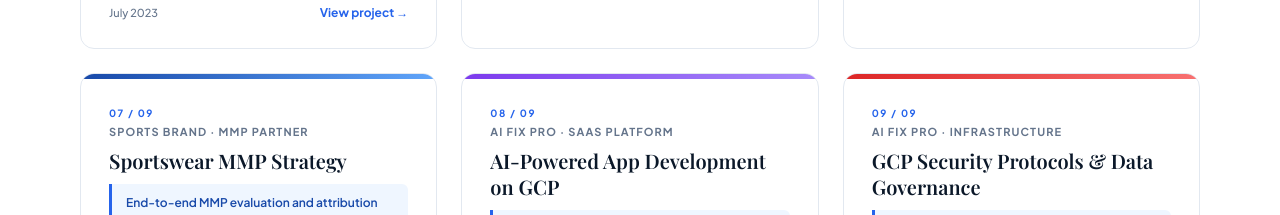
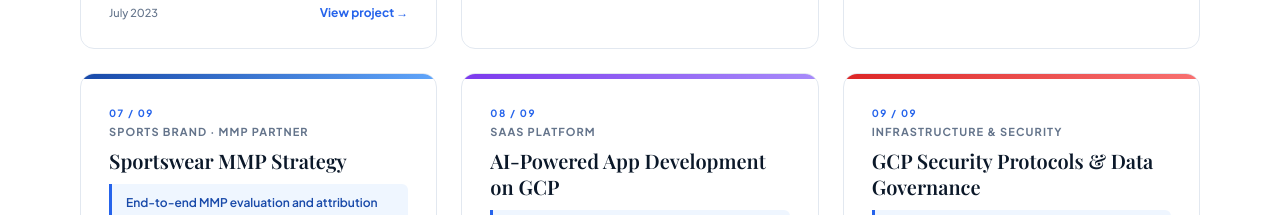
Before and after one commit to fixaipro/Rahul-portfolio, a plain HTML site: page index.html in a window 1280 px wide. Shown: the part 2940-3155 px from the top of the page. Drawn offline with nearby package versions, Linux system fonts and the light colour scheme; a web font is replaced by a local one.

Commit message:
Update index.html

```diff
--- a/index.html
+++ b/index.html
@@ -384,7 +384,7 @@
       <div class="proj-card-top" style="background:linear-gradient(90deg,#7C3AED,#A78BFA)"></div>
       <div class="proj-card-body">
         <div class="proj-num">08 / 09</div>
-        <div class="proj-client">AI Fix Pro · SaaS Platform</div>
+        <div class="proj-client">SaaS Platform</div>
         <h3 class="proj-title">AI-Powered App Development on GCP</h3>
         <div class="proj-highlight">Fully automated multi-tenant SaaS — offline, voice, SMS, web &amp; WhatsApp booking.</div>
         <p class="proj-desc">Full-stack AI SaaS platform built on GCP Cloud Run — multi-tenant architecture serving optician, garage and retail clients. Features voice AI booking, WhatsApp automation, SMS confirmations, website chatbot, reporting dashboards and pipeline management. React frontend · Flask/SQLAlchemy backend · PostgreSQL · Cloud Run.</p>
@@ -396,7 +396,7 @@
       <div class="proj-card-top" style="background:linear-gradient(90deg,#DC2626,#F87171)"></div>
       <div class="proj-card-body">
         <div class="proj-num">09 / 09</div>
-        <div class="proj-client">AI Fix Pro · Infrastructure</div>
+        <div class="proj-client">Infrastructure & Security</div>
         <h3 class="proj-title">GCP Security Protocols &amp; Data Governance</h3>
         <div class="proj-highlight">Enterprise-grade security architecture on Google Cloud Platform.</div>
         <p class="proj-desc">Comprehensive GCP security protocol documentation — data encryption at rest and in transit, IAM role-based access control, VPC network isolation, Cloud SQL private connectivity, Secret Manager integration, and GDPR-compliant data handling policies for multi-tenant SaaS deployments.</p>
```
